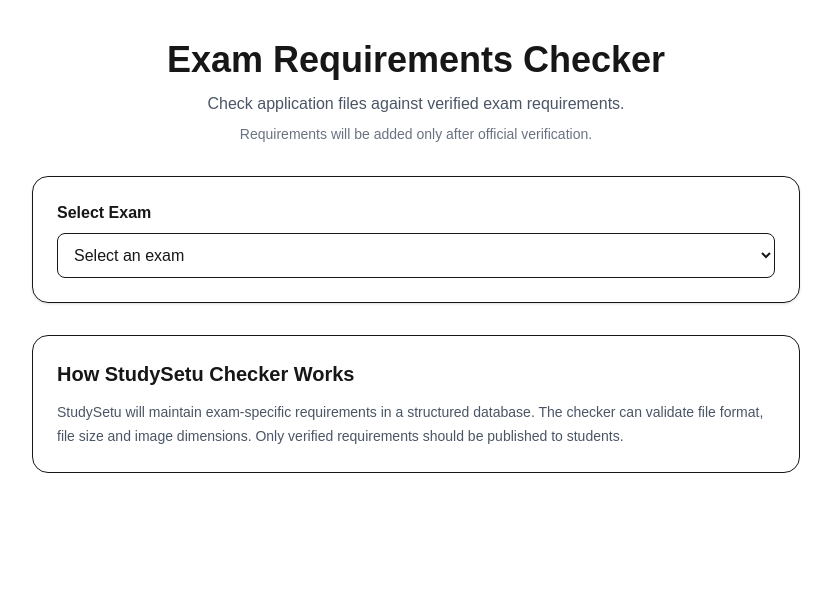
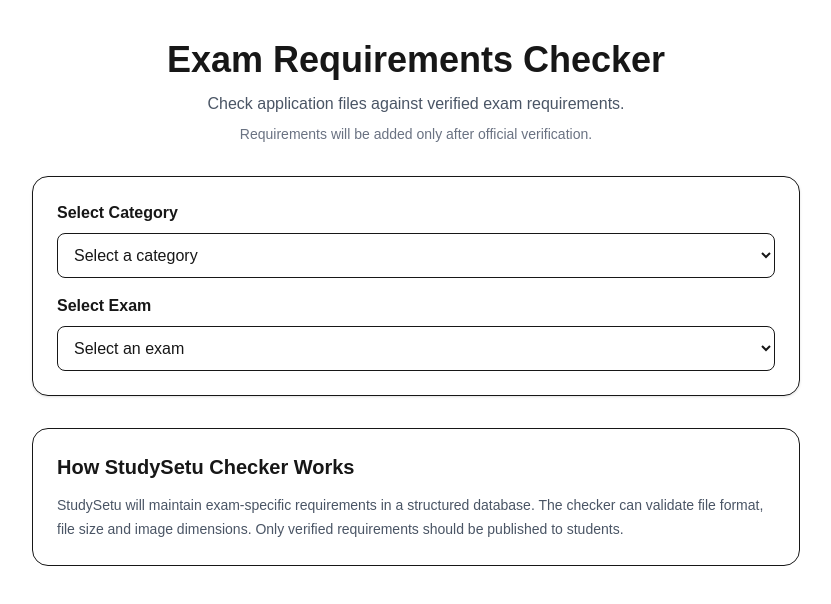
Before and after one commit to AwadheshBabita/StudySetu, a Next.js app: page /tools/exam-requirements in a window 1280 px wide. Shown: the top 604 px of the page, without its empty margins (224-1055 px from the left). Built offline with nearby package versions, Linux system fonts and the light colour scheme.

Commit message:
Connect exam categories to requirements

```diff
--- a/src/app/tools/exam-requirements/page.tsx
+++ b/src/app/tools/exam-requirements/page.tsx
@@ -1,6 +1,7 @@
 'use client';
 
 import { ChangeEvent, useState } from 'react';
+import { examCategories } from '@/data/exam-categories';
 import {
   examRequirements,
   ExamRequirement,
@@ -175,6 +176,11 @@
 export default function ExamRequirementsPage() {
   const [selectedExam, setSelectedExam] =
     useState<ExamRequirement | null>(null);
+  const [selectedCategory, setSelectedCategory] = useState('');
+
+  const filteredExams = selectedCategory
+    ? examRequirements.filter((exam) => exam.category === selectedCategory)
+    : [];
   const [photo, setPhoto] = useState<File | null>(null);
   const [signature, setSignature] = useState<File | null>(null);
   const [results, setResults] = useState<CheckResult[]>([]);
@@ -274,6 +280,31 @@
         <section className="rounded-2xl border p-6 shadow-sm">
           <label className="block">
             <span className="mb-2 block font-semibold">
+              Select Category
+            </span>
+
+            <select
+              value={selectedCategory}
+              onChange={(event) => {
+                setSelectedCategory(event.target.value);
+                setSelectedExam(null);
+                setPhoto(null);
+                setSignature(null);
+                setResults([]);
+              }}
+              className="mb-4 w-full rounded-lg border bg-transparent p-3"
+            >
+              <option value="">Select a category</option>
+              {examCategories
+                .filter((category) => category.active)
+                .map((category) => (
+                  <option key={category.id} value={category.name}>
+                    {category.name}
+                  </option>
+                ))}
+            </select>
+
+            <span className="mb-2 block font-semibold">
               Select Exam
             </span>
 
@@ -286,7 +317,7 @@
                 Select an exam
               </option>
 
-              {examRequirements.map((exam) => (
+              {filteredExams.map((exam) => (
                 <option key={exam.id} value={exam.id}>
                   {exam.exam}
                 </option>
@@ -294,7 +325,7 @@
             </select>
           </label>
 
-          {examRequirements.length === 0 && (
+          {selectedCategory && filteredExams.length === 0 && (
             <div className="mt-5 rounded-xl border p-4">
               <p className="font-semibold">
                 Requirements database is ready.
```
